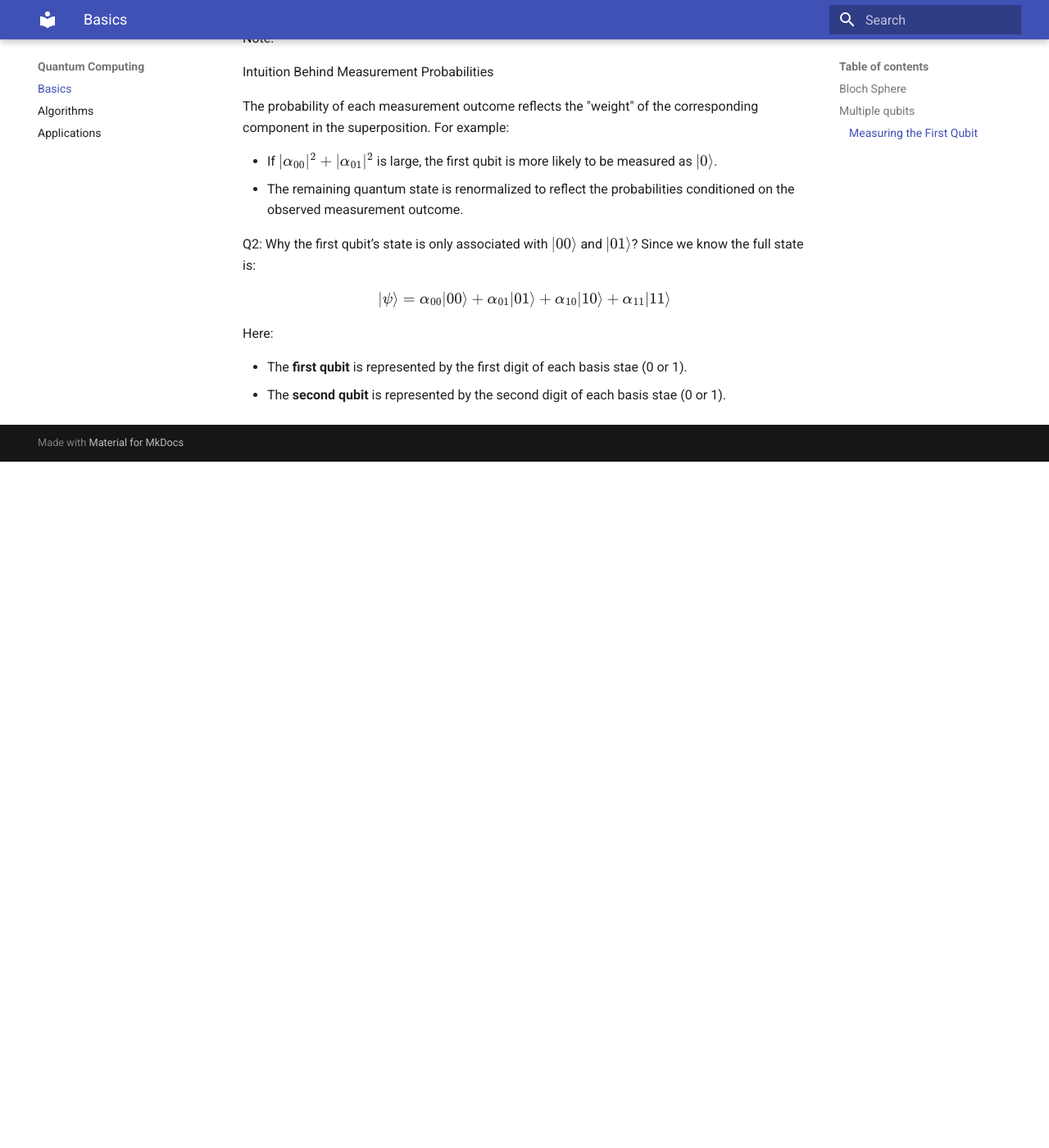
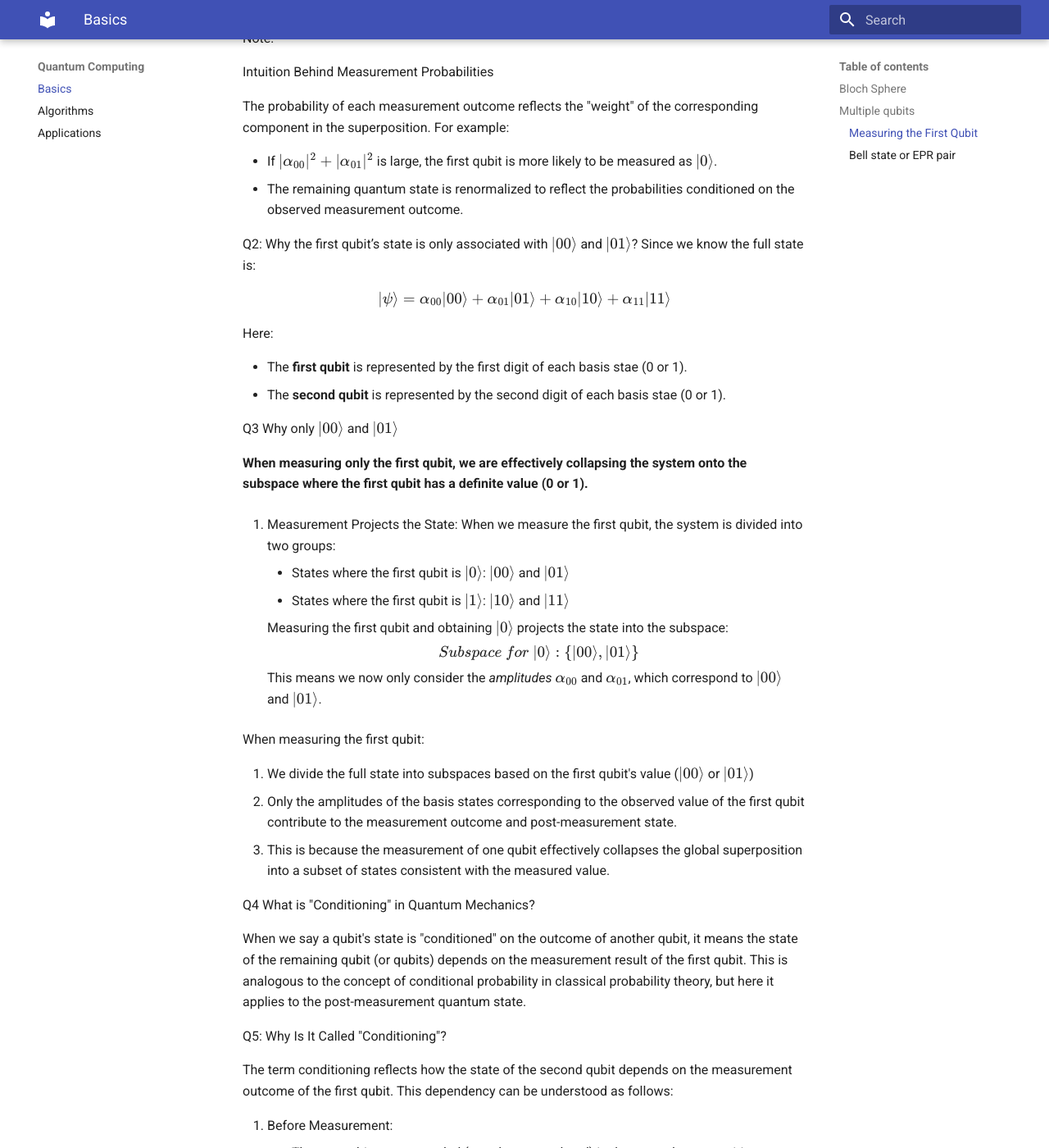
Before and after one commit to pcchouCR97/Understanding-Cryptography-by-Christof-Paar, an MkDocs documentation site: the page built from docs/quantum/basics.md, in a window 1280 px wide and 1400 px high, scrolled down 4251 px. Shown: the whole window at 82% size. Built offline with MkDocs 1.6.1 and Material for MkDocs 9.7.7, drawn with Linux system fonts in a browser that asks for light colours; formulas are drawn with MathJax 3; before the commit the page ends 4814 px from its top, so only the background shows below that; some of the changed text lies outside the part shown.

Commit message:
basic.md_121524_2

```diff
--- a/docs/quantum/basics.md
+++ b/docs/quantum/basics.md
@@ -47,7 +47,7 @@
     $$ P(0) =  |\alpha_{00}|^2 + |\alpha_{01}|^2 $$
 
 2. Probability of measuring $\lvert 1 \rangle$:
-    $$ P(1) = |\alpha_{00}|^2 + |\alpha_{01}|^2 $$
+    $$ P(1) = |\alpha_{10}|^2 + |\alpha_{11}|^2 $$
 
 The state of the system adter the measurement depends on the outcome:
 
@@ -89,3 +89,64 @@
 
 - The **first qubit** is represented by the first digit of each basis stae (0 or 1).
 - The **second qubit** is represented by the second digit of each basis stae (0 or 1).
+
+Q3 Why only $\lvert 00 \rangle$ and $\lvert 01 \rangle$
+
+**When measuring only the first qubit, we are effectively collapsing the system onto the subspace where the first qubit has a definite value (0 or 1).**
+
+1. Measurement Projects the State:
+    When we measure the first qubit, the system is divided into two groups:
+    - States where the first qubit is $\lvert 0 \rangle$: $\lvert 00 \rangle$ and $\lvert 01 \rangle$
+    - States where the first qubit is $\lvert 1 \rangle$: $\lvert 10 \rangle$ and $\lvert 11 \rangle$
+
+    Measuring the first qubit and obtaining $\lvert 0 \rangle$ projects the state into the subspace:
+
+    $$ \ Subspace \ for \ \lvert 0 \rangle : \{\lvert 00 \rangle, \lvert 01 \rangle\} $$
+
+    This means we now only consider the *amplitudes* $\alpha_{00}$ and $\alpha_{01}$, which correspond to $\lvert 00 \rangle$ and $\lvert 01 \rangle$.
+
+When measuring the first qubit:
+
+1. We divide the full state into subspaces based on the first qubit's value ($\lvert 00 \rangle$ or $\lvert 01 \rangle$)
+2. Only the amplitudes of the basis states corresponding to the observed value of the first qubit contribute to the measurement outcome and post-measurement state.
+3. This is because the measurement of one qubit effectively collapses the global superposition into a subset of states consistent with the measured value.
+
+Q4 What is "Conditioning" in Quantum Mechanics?
+
+When we say a qubit's state is "conditioned" on the outcome of another qubit, it means the state of the remaining qubit (or qubits) depends on the measurement result of the first qubit. This is analogous to the concept of conditional probability in classical probability theory, but here it applies to the post-measurement quantum state.
+
+Q5: Why Is It Called "Conditioning"?
+
+The term conditioning reflects how the state of the second qubit depends on the measurement outcome of the first qubit. This dependency can be understood as follows:
+
+1. Before Measurement:
+    - The two qubits are entangled (or at least correlated) in the general superposition state $\lvert \psi \rangle$.
+    - The global state doesn't assign definite states to individual qubits, only joint probabilities (e.g., the probabilities of $\lvert 00 \rangle$, $\lvert 01 \rangle$, $\lvert 10 \rangle$, $\lvert 11 \rangle$)
+2. After Measurement of the First Qubit:
+    - The measurement result "selects" a subspace of the original state, collapsing the first qubit into a definite state ($\lvert 0 \rangle$ or $\lvert 1 \rangle$).
+    - The second qubit's state is **updated** or **conditioned** to reflect this result.
+This process is mathematically analogous to conditioning in classical probability, where:
+
+$$ P(second \ qubit) = P(second \ qubit \ | first \ qubit result)$$
+
+**Takeaway**:
+
+1.  The second qubit's state is conditioned on the first qubit being $\lvert 1 \rangle$: This means the measurement result of the first qubit (being $\lvert 1 \rangle$) determines the possible state and probabilities of the second qubit.
+2.  The first qubit's state is conditioned on the first qubit being $\lvert 1 \rangle$: This is somewhat redundant and unusual phrasing, as it simply means that the first qubit is $\lvert 1 \rangle$ after measurement. It's not really "conditioned" in the same sense since it has alreadt collapsed to a definite value.
+
+
+### *Bell state* or *EPR pair*
+Let's look into two qubit state *Bell state* or *EPR pair*,
+$$ \lvert \psi \rangle = \frac{\lvert 00 \rangle + \lvert 11 \rangle}{\sqrt 2} $$
+This is a Bell state representing maximum entanglement.
+
+1. Before Measurement:
+    - Neither qubit has a definte state.
+    - Measuring the first qubit gives $\lvert 0 \rangle$ or $\lvert 1 \rangle$, each with 50% probability.
+
+2. Measuring the first Qubit:
+    - If the first Qubit is $\lvert 0 \rangle$, the second qubit collapses to $\lvert 0 \rangle$. The post-measurement state is
+    $$ \lvert \psi_{post} \rangle = \lvert 00 \rangle $$
+    - If the first Qubit is $\lvert 1 \rangle$, the second qubit collapses to $\lvert 1 \rangle$. The post-measurement state is
+    $$ \lvert \psi_{post} \rangle = \lvert 11 \rangle $$
+    Here, the second qubit's state depends entirely on the outcome of the first qubit, demonstrating conditional behavior.
```
